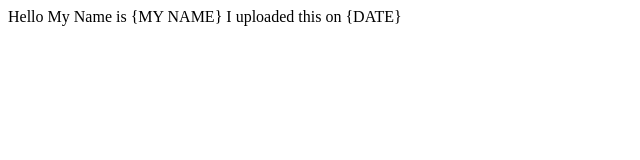
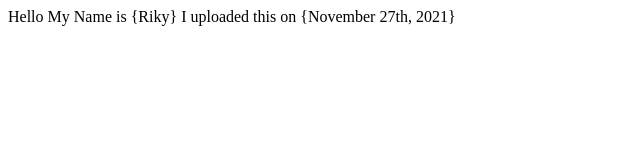
Before and after one commit to Rikceratops/planet-b612, a plain HTML site: page index.html in a window 1280 px wide. Shown: the whole page, without its empty margins (0-640 px from the left). Drawn offline with Linux system fonts and the light colour scheme.

Commit message:
Update index.html
add peronalized inputs

```diff
--- a/index.html
+++ b/index.html
@@ -7,6 +7,6 @@
     <title>{MY NAME's} Website!</title>
   </head>
   <body>
-	Hello My Name is {MY NAME} I uploaded this on {DATE}
+	Hello My Name is {Riky} I uploaded this on {November 27th, 2021}
   </body>
 </html>
```
